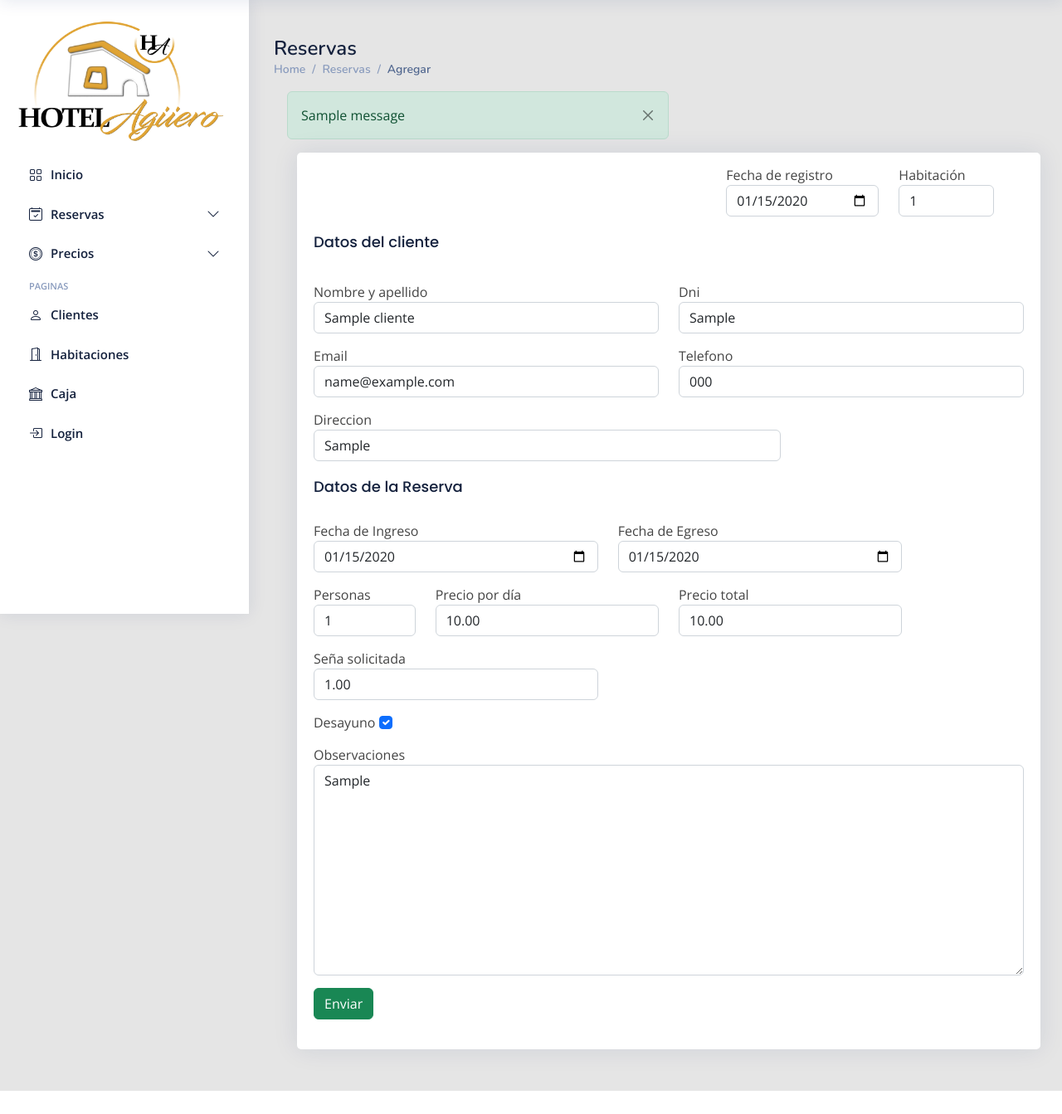
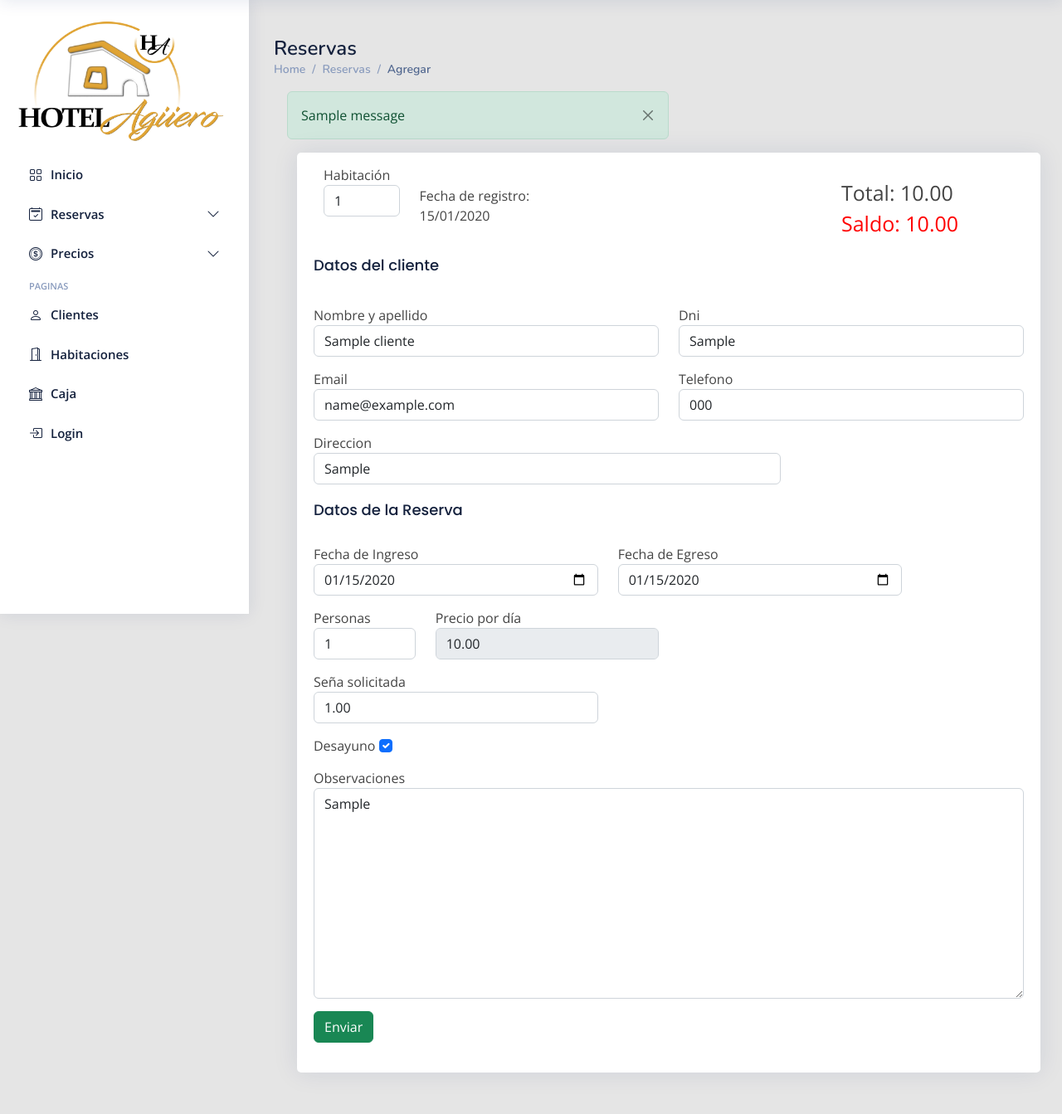
Before and after one commit to aileniacoi/HotelAguero, a Django app: page /reservas/edit/1/ in a window 1280 px wide. Shown: the part 60-1403 px from the top of the page at 83% size. Before the commit the page ends 1375 px from the top, so only its background shows below. Run offline with Django 4.2, Linux system fonts and the light colour scheme; tables that the repository leaves empty hold one stand-in row (values such as "Sample post"); one stand-in notice (Sample message) is shown; some libraries are stand-ins or nearby versions.

Commit message:
Ajustes en calendario calendario y edicion de reservas

```diff
--- a/Hotel/forms.py
+++ b/Hotel/forms.py
@@ -41,8 +41,8 @@ class ReservaForm(forms.ModelForm):
             'idHabitacion': forms.Select(attrs={'class': 'form-control'}),
             #'idCliente': forms.Select(attrs={'class': 'form-control'}),
             'seniaSolicitada': forms.NumberInput(attrs={'class': 'form-control'}),
-            'precioTotal': forms.NumberInput(attrs={'class': 'form-control'}),
-            'precioPorDia': forms.NumberInput(attrs={'class': 'form-control'}),
+            'precioTotal': forms.NumberInput(attrs={'class': 'form-control', 'disabled': 'disabled'}),
+            'precioPorDia': forms.NumberInput(attrs={'class': 'form-control', 'disabled': 'disabled'}),
             'incluyeDesayuno': forms.CheckboxInput(attrs={'class': 'form-check-input'}),
             'observaciones': forms.Textarea(attrs={'class': 'form-control'}),
         }
@@ -55,6 +55,27 @@ class ReservaForm(forms.ModelForm):
 # class ReservaMultiForm(forms.Form):
 #     cliente_form = ClienteForm()
 #     reserva_form = ReservaForm()
+
+
+class PagosFormset():
+    class Meta:
+        model = MovimientoCaja
+        fields = '__all__'
+        widgets = {
+            'idConcepto': forms.Select(attrs={'class': 'form-control'}),
+            'idFormaPago': forms.Select(attrs={'class': 'form-control'}),
+            'fecha': forms.DateInput(attrs={'class': 'form-control', 'type': 'date'}),
+            'monto': forms.NumberInput(attrs={'class': 'form-control'}),
+        }
+
+
+PagosReservaInlineFormset = forms.inlineformset_factory(
+    Reserva,
+    MovimientoCaja,
+    form=PagosFormset,
+    extra=1
+)
+
 
 class CajaForm(forms.ModelForm):
     class Meta:
--- a/Hotel/serializers.py
+++ b/Hotel/serializers.py
@@ -9,7 +9,7 @@ class ClienteSerializer(serializers.ModelSerializer):
 class HabitacionSerializer(serializers.ModelSerializer):
     class Meta:
         model = Habitacion
-        fields = ('pk', 'numero')
+        fields = ('pk', 'numero', 'plazas')
 
 class ReservaSerializer(serializers.ModelSerializer):
     idCliente = ClienteSerializer()
--- a/Hotel/static/Hotel/actions.js
+++ /dev/null
@@ -1,3 +0,0 @@
-function ViewItem(id){
-    window.open('viewdetail/' + id, "_self");
-}
--- a/Hotel/static/Hotel/assets/css/style.css
+++ b/Hotel/static/Hotel/assets/css/style.css
@@ -244,6 +244,14 @@ h6 {
 .card-title {
   padding: 20px 0 15px 0;
   font-size: 18px;
+  font-weight: 500;
+  color: #14213D;
+  font-family: "Poppins", sans-serif;
+}
+
+.card-title-calendar {
+  padding: 20px 0 15px 0;
+  font-size: 30px;
   font-weight: 500;
   color: #14213D;
   font-family: "Poppins", sans-serif;
--- a/Hotel/urls.py
+++ b/Hotel/urls.py
@@ -1,6 +1,6 @@
 from django.urls import path
 from . import views
-from Hotel.views import ReservasDetalleView, ReporteReservasPDF
+from Hotel.views import ReservasDetalleView, ReporteReservasPDF, HabitacionesDisponiblesView
 
 urlpatterns = [
     path('', views.inicio, name='vInicio'),
@@ -13,6 +13,7 @@ urlpatterns = [
     path('habitaciones/edit/<int:pk>/', views.habitacion_edit, name='modHabitacion'),
     path('habitaciones/delete/<int:pk>/', views.HabitacionBajaView.as_view(), name='deleteHabitacion'),
 
+    path('api/habitaciones/disponibles/', HabitacionesDisponiblesView.as_view()),
 
     #CLIENTES
     path('clientes/', views.clientes, name='clientes'),
@@ -49,6 +50,9 @@ urlpatterns = [
     path('movimientoscaja/delete/<int:pk>/', views.listasPrecio),
 
 
+    #SOLICITUDES
+    path('get_precio/', views.get_price, name='get_price'),
+
     #REPORTES
     path(r'^reporte_reservas_pdf/$', ReporteReservasPDF.as_view(), name="reporte_reservas_pdf"),
 ]
--- a/Hotel/views.py
+++ b/Hotel/views.py
@@ -7,8 +7,11 @@ from django.shortcuts import render, get_object_or_404, redirect
 from django.http import HttpResponse
 from django.forms import inlineformset_factory
 from .forms import ClienteForm, HabitacionForm, ReservaForm, CajaForm, ListaPrecioForm, DetalleListaPrecioForm, \
-    ListaPrecioDetalleInlineFormset
-from .serializers import ReservaSerializer
+    ListaPrecioDetalleInlineFormset, PagosReservaInlineFormset
+from .serializers import ReservaSerializer, HabitacionSerializer
+
+from rest_framework.views import APIView
+from rest_framework.response import Response
 
 from django.views.generic.edit import FormView, UpdateView, DeleteView, CreateView
 from django.views.generic import DetailView, View
@@ -25,6 +28,7 @@ from reportlab.lib.units import cm
 from reportlab.lib import colors
 import os
 import json
+from django.http import JsonResponse
 from django.core import serializers
 #from multi_form_view import MultiModelFormView
 
@@ -97,6 +101,17 @@ def habitacion_edit(request, pk=None):
         form = HabitacionForm(instance=habitacion)
     return render(request, "habitacionform.html", {"method": request.method,
                                                    "form": form,})
+
+
+class HabitacionesDisponiblesView(APIView):
+    def get(self, request):
+        fecha_ingreso = request.GET.get('fecha_ingreso')
+        fecha_egreso = request.GET.get('fecha_egreso')
+        habitaciones_ocupadas = Reserva.objects.filter(fechaIngreso__lte=fecha_egreso, fechaIngreso__gte=fecha_egreso)\
+            .values_list('idHabitacion', flat=True)
+        habitaciones_disponibles = Habitacion.objects.exclude(id__in=habitaciones_ocupadas)
+        serializer = HabitacionSerializer(habitaciones_disponibles, many=True)
+        return Response(serializer.data)
 
 
 # ------ CLIENTES ------
@@ -221,7 +236,25 @@ def edit_reserva(request, pk):
     else:
         form_reserva = ReservaForm(instance=reserva)
         form_cliente = ClienteForm(instance=cliente)
-    return render(request, 'nuevareserva.html', {'form_reserva': form_reserva, 'form_cliente': form_cliente})
+    return render(request, 'reservaDetail.html', {'form_reserva': form_reserva, 'form_cliente': form_cliente})
+
+
+def edit_reserva2(request, pk):
+    reserva = Reserva.objects.get(pk=pk)
+    cliente = Cliente.objects.get(pk=reserva.idCliente.pk)
+    pagos = MovimientoCaja.objects.filter(idReserva=reserva)
+    if request.method == 'POST':
+        form_reserva = ReservaForm(request.POST, instance=reserva)
+        form_cliente = ClienteForm(request.POST, instance=cliente)
+        if form_reserva.is_valid() and form_cliente.is_valid():
+            form_reserva.save()
+            form_cliente.save()
+            return redirect('index')
+    else:
+        form_reserva = ReservaForm(instance=reserva)
+        form_cliente = ClienteForm(instance=cliente)
+        p_formset = PagosReservaInlineFormset(instance=reserva)
+    return render(request, 'nuevareserva.html', {'form_reserva': form_reserva, 'form_cliente': form_cliente, 'formset_pagos': p_formset})
 
 
 def alta_reserva(request):
@@ -236,33 +269,35 @@ def alta_reserva(request):
             reserva.idCliente = cliente
             form_reserva.save()
 
-            return redirect('index')
+            messages.success(request, "La reserva \"{}\" fue creada.".format(reserva))
+
+            return redirect("/reservas/edit/" + str(reserva.pk), edit_reserva())
     else:
         form_reserva = ReservaForm(instance=reserva)
         form_cliente = ClienteForm(instance=cliente)
     return render(request, 'nuevareserva.html', {'form_reserva': form_reserva, 'form_cliente': form_cliente})
 
 
-def reserva_edit(request, pk=None):
-    if pk is not None:
-        reserva = get_object_or_404(Reserva, pk=pk)
-    else:
-        reserva = None
-    if request.method == "POST":
-        form = ReservaForm(request.POST, instance=reserva)
-        if form.is_valid():
-            updated_reserva = form.save()
-            if reserva is None:
-                messages.success(request, "La reserva \"{}\" fue creada.".format(updated_reserva))
-            else:
-                messages.success(request, "La reserva \"{}\" fue modificada.".format(updated_reserva))
-            return redirect("/reservas/edit/" + str(updated_reserva.pk), reserva_edit)
-    else:
-        form = ReservaForm(instance=reserva)
-    return render(request, "reservasForm.html", {"method": request.method, "form": form, })
-
+# def reserva_edit(request, pk=None):
+#     if pk is not None:
+#         reserva = get_object_or_404(Reserva, pk=pk)
+#     else:
+#         reserva = None
+#     if request.method == "POST":
+#         form = ReservaForm(request.POST, instance=reserva)
+#         if form.is_valid():
+#             updated_reserva = form.save()
+#             if reserva is None:
+#                 messages.success(request, "La reserva \"{}\" fue creada.".format(updated_reserva))
+#             else:
+#                 messages.success(request, "La reserva \"{}\" fue modificada.".format(updated_reserva))
+#             return redirect("/reservas/edit/" + str(updated_reserva.pk), reserva_edit)
+#     else:
+#         form = ReservaForm(instance=reserva)
+#     return render(request, "reservasForm.html", {"method": request.method, "form": form, })
 
 # ------ LISTAS DE PRECIO ------
+
 
 def listasPrecio(request):
     listas = ListaPrecio.objects.all()
@@ -282,7 +317,7 @@ def listaPrecio_edit(request, pk=None):
         t_form = ListaPrecioForm(request.POST, instance=lista)
         if t_form.is_valid():
             updated_lista = t_form.save(commit=False)
-            #updated_lista.save()
+            updated_lista.save()
 
             i_formset = ListaPrecioDetalleInlineFormset(request.POST, instance=updated_lista)
 
@@ -423,3 +458,23 @@ class ReporteReservasPDF(View):
         ))
         detalle_orden.wrapOn(pdf, 800, 600)
         detalle_orden.drawOn(pdf, 60, y)
+
+
+#------SOLICITUDES------
+
+
+def get_price(request):
+    if request.method == 'POST':
+        data = json.loads(request.body)
+        fecha_ingreso = data.get('fechaIngreso')
+        fecha_egreso = data.get('fechaEgreso')
+        personas = data.get('cantidadPersonas')
+        lista_precio = ListaPrecio.objects.filter(vigenciaDesde__lte=fecha_ingreso, vigenciaHasta__gte=fecha_egreso).first()
+        if lista_precio:
+
+            detalle_precio = DetalleListaPrecio.objects.filter(idListaPrecio=lista_precio, cantidadPersonas=personas).first()
+
+            if detalle_precio:
+                print(detalle_precio)
+                return JsonResponse({'precio':detalle_precio.precioPorDia})
+        return JsonResponse({'precio': None})
--- a/templates/nuevareserva.html
+++ b/templates/nuevareserva.html
@@ -42,11 +42,11 @@
 
                <div class="col-md-3" style="float:right; margin-top: 15px">
                     <label>{{ form_reserva.fechaRegistro.label }}</label>
-                    <span>{{ form_reserva.fechaRegistro}}</span>
+                    {{ form_reserva.fechaRegistro}}
                 </div>
                 <div class="col-md-2" style="float:right; margin-top: 15px">
                     <label>{{ form_reserva.idHabitacion.label }}</label>
-                    <span>{{ form_reserva.idHabitacion}}</span>
+                    {{ form_reserva.idHabitacion}}
                 </div>
             </div>
 
@@ -57,11 +57,11 @@
 <!--                </div>-->
                 <div class="col-md-6" style="margin-top: 15px">
                     <label>{{ form_cliente.nombreYApellido.label }}</label>
-                    <span>{{ form_cliente.nombreYApellido}}</span>
+                    {{ form_cliente.nombreYApellido}}
                 </div>
                <div class="col-md-6" style="margin-top: 15px">
                     <label>{{ form_cliente.dni.label }}</label>
-                    <span>{{ form_cliente.dni}}</span>
+                    {{ form_cliente.dni}}
                 </div>
 
             </div>
@@ -69,11 +69,11 @@
             <div class="row">
                 <div class="col-md-6" style="margin-top: 15px">
                     <label>{{ form_cliente.email.label }}</label>
-                    <span>{{ form_cliente.email}}</span>
+                    {{ form_cliente.email}}
                 </div>
                <div class="col-md-6" style="margin-top: 15px">
                     <label>{{ form_cliente.telefono.label }}</label>
-                    <span>{{ form_cliente.telefono}}</span>
+                    {{ form_cliente.telefono}}
                 </div>
 
             </div>
@@ -81,7 +81,7 @@
 
                 <div class="col-md-8" style="margin-top: 15px">
                     <label>{{ form_cliente.direccion.label }}</label>
-                    <span>{{ form_cliente.direccion}}</span>
+                    {{ form_cliente.direccion}}
                 </div>
 
             </div>
@@ -90,31 +90,31 @@
             <div class="row"  style="margin-top: 15px">
                 <div class="col-md-5">
                     <label>{{ form_reserva.fechaIngreso.label }}</label>
-                    <span>{{ form_reserva.fechaIngreso }}</span>
+                    {{ form_reserva.fechaIngreso }}
                 </div>
                 <div class="col-md-5">
                     <label>{{ form_reserva.fechaEgreso.label }}</label>
-                    <span>{{ form_reserva.fechaEgreso }}</span>
+                    {{ form_reserva.fechaEgreso }}
                 </div>
             </div>
             <div class="row" style="margin-top: 15px">
                 <div class="col-md-2">
                     <label>{{ form_reserva.cantidadPersonas.label }}</label>
-                    <span>{{ form_reserva.cantidadPersonas }}</span>
+                    {{ form_reserva.cantidadPersonas }}
                 </div>
                 <div class="col-md-4">
                      <label>{{ form_reserva.precioPorDia.label }}</label>
-                    <span>{{ form_reserva.precioPorDia }}</span>
+                    {{ form_reserva.precioPorDia }}
                 </div>
                 <div class="col-md-4">
                      <label>{{ form_reserva.precioTotal.label }}</label>
-                    <span>{{ form_reserva.precioTotal }}</span>
+                     {{ form_reserva.precioTotal }}
                 </div>
             </div>
             <div class="row"  style="margin-top: 15px">
                 <div class="col-md-5">
                      <label>{{ form_reserva.seniaSolicitada.label }}</label>
-                    <span>{{ form_reserva.seniaSolicitada }}</span>
+                     {{ form_reserva.seniaSolicitada }}
                 </div>
 
             </div>
@@ -122,14 +122,14 @@
             <div class="row" style="margin-top:15px">
                  <div class="col-md-5">
                      <label>{{ form_reserva.incluyeDesayuno.label }}</label>
-                    <span>{{ form_reserva.incluyeDesayuno }}</span>
+                     {{ form_reserva.incluyeDesayuno }}
                 </div>
             </div>
 
             <div class="row"  style="margin-top: 15px">
                 <div class="col-mf-8">
                     <label>{{ form_reserva.observaciones.label }}</label>
-                    <span> {{ form_reserva.observaciones }}</span>
+                    {{ form_reserva.observaciones }}
                 </div>
             </div>
 
@@ -142,5 +142,94 @@
 
 </main>
 
+<script type="text/javascript">
 
+function CalcularSenia(precioTotal, precioPorDia, dias){
+
+    var campoSenia = document.getElementById("id_seniaSolicitada");
+
+    if (dias <= 3){
+        //Si la reserva es por menos de 3 días se cobra un dia de estadia como seña
+        campoSenia.value = precioPorDia;
+    } else{
+        //Si no calculamos el 30% del total
+        campoSenia.value = precioTotal * 0.3
+    }
+}
+
+function CalcularPrecioTotal(fechaIngreso, fechaEgreso, precio){
+    var fechaIngreso = new Date(fechaIngreso);
+    var fechaEgreso = new Date(fechaEgreso);
+    var precio = precio;
+
+    var difFechas = fechaEgreso - fechaIngreso;
+    var difEnDias = difFechas / (1000 * 60 * 60 * 24);
+
+    var precioTotal = difEnDias * precio;
+
+    document.getElementById("id_precioTotal").value = precioTotal;
+
+    CalcularSenia(precioTotal, precio, difEnDias);
+}
+
+function GetPrice(fechaIngreso, fechaEgreso, cantidadPersonas) {
+
+    if (!fechaIngreso || !fechaEgreso || !cantidadPersonas) return;
+
+    var data = {
+        fechaIngreso: fechaIngreso,
+        fechaEgreso: fechaEgreso,
+        cantidadPersonas: cantidadPersonas };
+
+    var csrftoken = document.getElementsByName('csrfmiddlewaretoken')[0].value;
+
+    fetch("/get_precio/", {
+        method: "POST",
+        headers: { "Content-Type": "application/json" , "X-CSRFToken": csrftoken },
+        body: JSON.stringify(data)
+    })
+        .then(response => response.json())
+        .then(data => {
+            document.getElementById("id_precioPorDia").value = data.precio;
+
+            CalcularPrecioTotal(fechaIngreso, fechaEgreso, data.precio);
+        });
+}
+
+function GetComboHabitaciones(fechaIngreso, fechaEgreso){
+
+    if (!fechaIngreso || !fechaEgreso) return;
+
+    var select = document.getElementById("id_idHabitacion");
+
+    if (select.value) return;
+
+    fetch('/api/habitaciones/disponibles?fecha_ingreso='+fechaIngreso+'&fecha_egreso='+fechaEgreso)
+        .then(response => response.json())
+        .then(data => {
+            //var select = document.getElementById("id_idHabitacion");
+            var options = "";
+            for(var i = 0; i < data.length; i++) {
+                options += "<option value='"+data[i].id+"'>"+data[i].numero+"</option>";
+            }
+            select.innerHTML = options;
+            select.value = '';
+        });
+}
+
+function GetPrecioYComboHabitaciones(){
+
+    var fechaIngreso = document.getElementById("id_fechaIngreso").value;
+    var fechaEgreso = document.getElementById("id_fechaEgreso").value;
+    var cantidadPersonas = document.getElementById("id_cantidadPersonas").value;
+
+    GetPrice(fechaIngreso, fechaEgreso, cantidadPersonas);
+    GetComboHabitaciones(fechaIngreso, fechaEgreso);
+}
+
+document.getElementById("id_fechaIngreso").addEventListener("change", GetPrecioYComboHabitaciones);
+document.getElementById("id_fechaEgreso").addEventListener("change", GetPrecioYComboHabitaciones);
+document.getElementById("id_cantidadPersonas").addEventListener("change", GetPrecioYComboHabitaciones);
+
+</script>
 {% endblock %}
--- /dev/null
+++ b/templates/reservaDetail.html
@@ -0,0 +1,153 @@
+{% extends 'base.html' %}
+{% block title %}Reserva{% endblock %}
+
+{% block content %}
+
+<main id="main" class="main">
+
+    <div class="pagetitle">
+      <h1>Reservas</h1>
+      <nav>
+        <ol class="breadcrumb">
+          <li class="breadcrumb-item"><a href="/index">Home</a></li>
+          <li class="breadcrumb-item"><a href="/reservas">Reservas</a></li>
+          <li class="breadcrumb-item active">Agregar</li>
+        </ol>
+      </nav>
+    </div><!-- End Page Title -->
+
+<div class="container-fluid m-3">
+
+    {% if messages %}
+        {% for message in messages %}
+    <div class="row">
+           <div class="alert {{ message.tags }} alert-dismissible col-md-6">
+                <button type="button" class="btn-close" data-bs-dismiss="alert"></button>
+                {{ message }}
+            </div>
+    </div>
+
+        {% endfor %}
+    {% endif %}
+
+        <div class="col-md-12 offset-md-0 m-0">
+        <div class="card">
+            <div class="card-body">
+
+
+        <form method="post">
+            {% csrf_token %}
+
+            <div class="row justify-content-between container" style="margin-top: 15px;">
+
+                <div class="col-md-5">
+                    <div class="row">
+
+                        <div class="col-4">
+                            <label>{{ form_reserva.idHabitacion.label }}</label>
+                            {{ form_reserva.idHabitacion}}
+                        </div>
+                        <div class="col-7" style="margin-top: 25px;">
+                            Fecha de registro: {{ form_reserva.fechaRegistro.value|date:"d/m/Y" }}
+                        </div>
+                    </div>
+                </div>
+
+                <div class="col-3" style="float:right; margin-top: 15px; font-size:25;">
+                    <div>Total: {{ form_reserva.precioTotal.value}}</div>
+                    <div style="color: red;">Saldo: {{ form_reserva.precioTotal.value}}</div>
+                </div>
+
+
+            </div>
+
+            <h5 class="card-title">Datos del cliente</h5>
+            <div class="row">
+<!--                <div class="col-md-12">-->
+<!--                    {{ form_cliente.as_p }}-->
+<!--                </div>-->
+                <div class="col-md-6" style="margin-top: 15px">
+                    <label>{{ form_cliente.nombreYApellido.label }}</label>
+                    <span>{{ form_cliente.nombreYApellido}}</span>
+                </div>
+               <div class="col-md-6" style="margin-top: 15px">
+                    <label>{{ form_cliente.dni.label }}</label>
+                    <span>{{ form_cliente.dni}}</span>
+                </div>
+
+            </div>
+
+            <div class="row">
+                <div class="col-md-6" style="margin-top: 15px">
+                    <label>{{ form_cliente.email.label }}</label>
+                    <span>{{ form_cliente.email}}</span>
+                </div>
+               <div class="col-md-6" style="margin-top: 15px">
+                    <label>{{ form_cliente.telefono.label }}</label>
+                    <span>{{ form_cliente.telefono}}</span>
+                </div>
+
+            </div>
+            <div class="row">
+
+                <div class="col-md-8" style="margin-top: 15px">
+                    <label>{{ form_cliente.direccion.label }}</label>
+                    <span>{{ form_cliente.direccion}}</span>
+                </div>
+
+            </div>
+            <h5 class="card-title">Datos de la Reserva</h5>
+
+            <div class="row"  style="margin-top: 15px">
+                <div class="col-md-5">
+                    <label>{{ form_reserva.fechaIngreso.label }}</label>
+                    <span>{{ form_reserva.fechaIngreso }}</span>
+                </div>
+                <div class="col-md-5">
+                    <label>{{ form_reserva.fechaEgreso.label }}</label>
+                    <span>{{ form_reserva.fechaEgreso }}</span>
+                </div>
+            </div>
+            <div class="row" style="margin-top: 15px">
+                <div class="col-md-2">
+                    <label>{{ form_reserva.cantidadPersonas.label }}</label>
+                    <span>{{ form_reserva.cantidadPersonas }}</span>
+                </div>
+                <div class="col-md-4">
+                     <label>{{ form_reserva.precioPorDia.label }}</label>
+                    <span>{{ form_reserva.precioPorDia }}</span>
+                </div>
+            </div>
+            <div class="row"  style="margin-top: 15px">
+                <div class="col-md-5">
+                     <label>{{ form_reserva.seniaSolicitada.label }}</label>
+                    <span>{{ form_reserva.seniaSolicitada }}</span>
+                </div>
+
+            </div>
+
+            <div class="row" style="margin-top:15px">
+                 <div class="col-md-5">
+                     <label>{{ form_reserva.incluyeDesayuno.label }}</label>
+                    <span>{{ form_reserva.incluyeDesayuno }}</span>
+                </div>
+            </div>
+
+            <div class="row"  style="margin-top: 15px">
+                <div class="col-mf-8">
+                    <label>{{ form_reserva.observaciones.label }}</label>
+                    <span> {{ form_reserva.observaciones }}</span>
+                </div>
+            </div>
+
+            <button type="submit" class="btn btn-success" style="margin-top:15px;">Enviar</button>
+        </form>
+            </div>
+        </div>
+    </div>
+</div>
+
+</main>
+
+
+{% endblock %}
```
Also changed, not shown: templates/reservasCalendario.html (+24 -10 lines).
